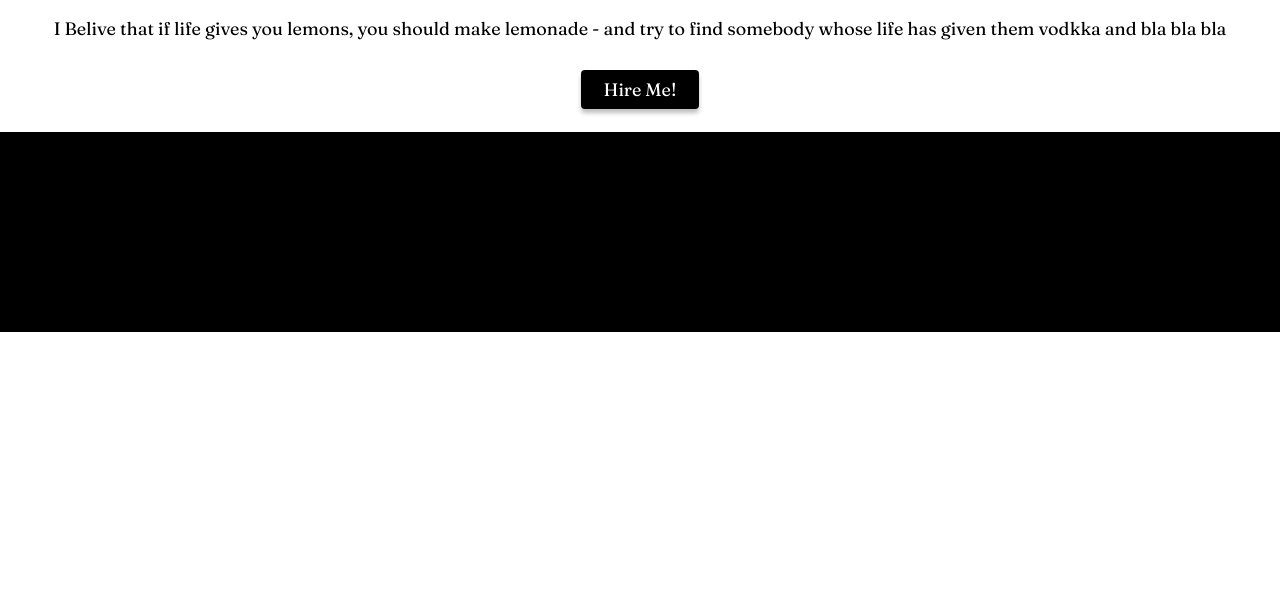
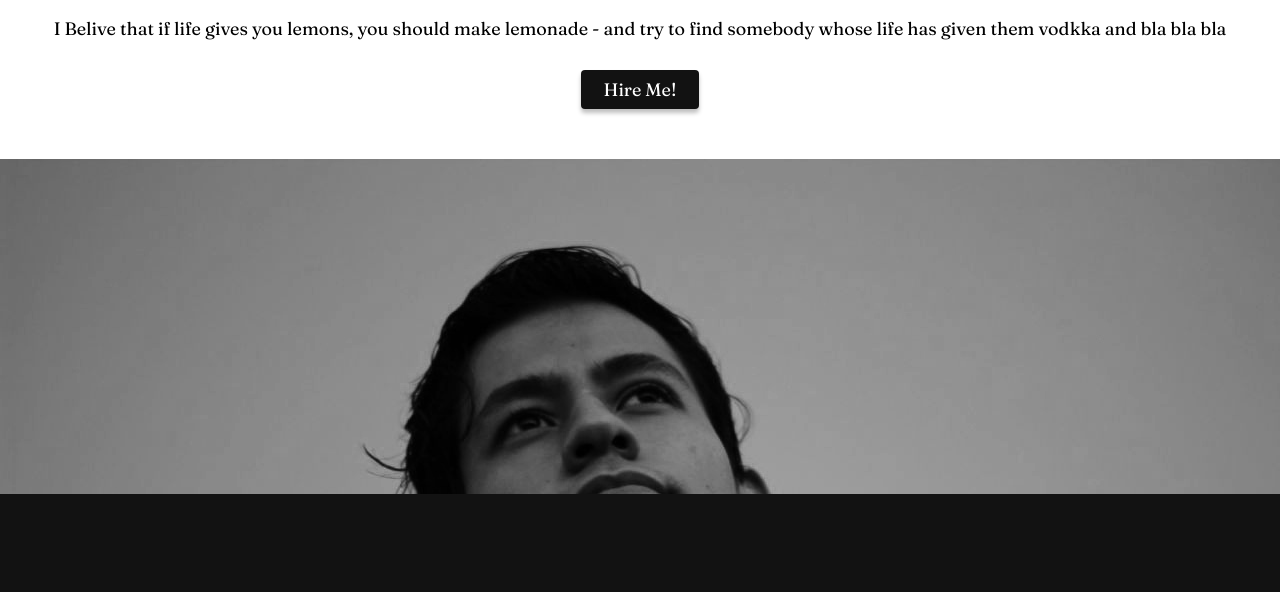
Before and after one commit to PoweredByChisco/PoweredByChisco.github.io, a plain HTML site: page index.html in a window 1280 px wide. Shown: the part 206-798 px from the top of the page. Drawn offline with nearby package versions, Linux system fonts and the light colour scheme.

Commit message:
Termine el estado basico del home

```diff
--- a/index.html
+++ b/index.html
@@ -28,7 +28,7 @@
     <aside>
         <!-- Imagen responsiva -->
         <picture>
-            <img src="./img/Face.jpg" alt="">
+            <img src="./assets/img/face.jpg" alt="">
         </picture>
     </aside>
     <footer>
--- a/style.css
+++ b/style.css
@@ -7,6 +7,7 @@
 :root{
     --body-mobile: 18px;
     --h1-mobile: 3.6rem;
+    --warm-black: #121212;
 }
 
 html{
@@ -20,6 +21,10 @@ a{
     text-decoration: none;
 }
 
+body{
+
+}
+
 /* Header */
 
 header{
@@ -30,6 +35,7 @@ header{
     width: 100%;
     margin-bottom: 40px;
     box-shadow: 0px 4px 4px rgba(0, 0, 0, 0.25);
+    background-color: white;
 }
 
 header .list-header{
@@ -78,20 +84,22 @@ main a{
     font-size: var(--body-mobile);
     font-weight: 400;
     color: white;
-    background-color: black;
+    background-color: var(--warm-black);
     box-shadow: 0px 4px 4px rgba(0, 0, 0, 0.25);
     border-radius: 4px;
+    margin-bottom: 40px;
 }
 
 
 aside picture img{
-
-
-
     width: 100%;
+    margin-bottom: 20px;
 }
 
 footer{
-    height: 200px;
-    background-color: black;
+    position: fixed;
+    bottom: 0;
+    height: 100px;
+    width: 100%;
+    background-color: var(--warm-black);
 }
```
